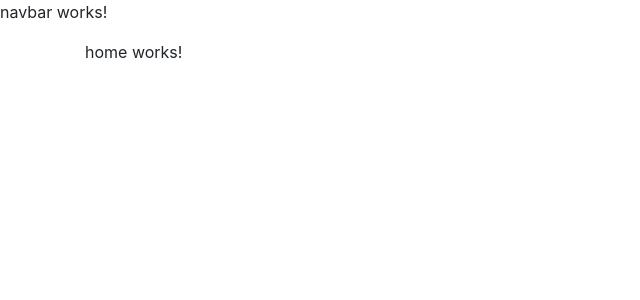
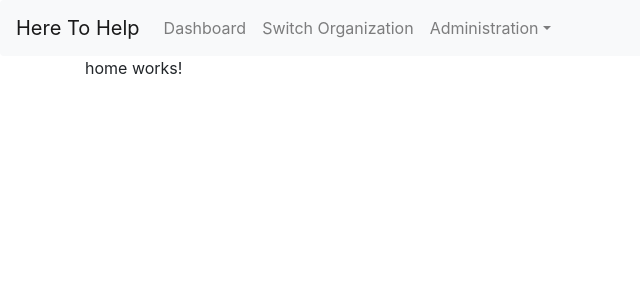
Before and after one commit to dsmHack/here-to-help-ui, an Angular app: page / in a window 1280 px wide. Shown: the top 300 px of the page, without its empty margins (0-640 px from the left). Built offline with nearby package versions, Linux system fonts and the light colour scheme.

Commit message:
Stubbed navbar implementation

```diff
--- a/package.json
+++ b/package.json
@@ -25,6 +25,8 @@
     "@ng-bootstrap/ng-bootstrap": "^1.0.2",
     "bootstrap": "^4.0.0-beta.3",
     "core-js": "^2.4.1",
+    "jquery": "^3.3.1",
+    "popper.js": "^1.14.1",
     "rxjs": "^5.5.6",
     "zone.js": "^0.8.19"
   },
--- a/src/app/navbar/navbar.component.html
+++ b/src/app/navbar/navbar.component.html
@@ -1,3 +1,24 @@
-<p>
-  navbar works!
-</p>
+<nav class="navbar navbar-expand-lg navbar-light bg-light rounded">
+  <a class="navbar-brand" href="#">Here To Help</a>
+  <button class="navbar-toggler" type="button" data-toggle="collapse" data-target="#navbarh2h" aria-controls="navbarh2h" aria-expanded="false" aria-label="Toggle navigation">
+    <span class="navbar-toggler-icon"></span>
+  </button>
+
+  <div class="collapse navbar-collapse" id="navbarh2h">
+    <ul class="navbar-nav mr-auto">
+      <li class="nav-item">
+        <a class="nav-link" href="#">Dashboard</a>
+      </li>
+      <li class="nav-item">
+        <a class="nav-link" href="#">Switch Organization</a>
+      </li>
+      <li class="nav-item dropdown">
+        <a class="nav-link dropdown-toggle" href="http://example.com" id="dropdown09" data-toggle="dropdown" aria-haspopup="true" aria-expanded="false">Administration</a>
+        <div class="dropdown-menu" aria-labelledby="dropdown09">
+          <a class="dropdown-item" href="#">Reporting</a>
+          <a class="dropdown-item" href="#">Users</a>
+        </div>
+      </li>
+    </ul>
+  </div>
+</nav>
```
Also changed, not shown: .angular-cli.json, 1 other file (tests, documents, lock files or other folders).
